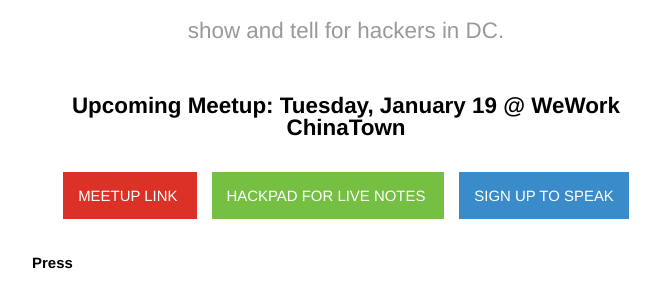
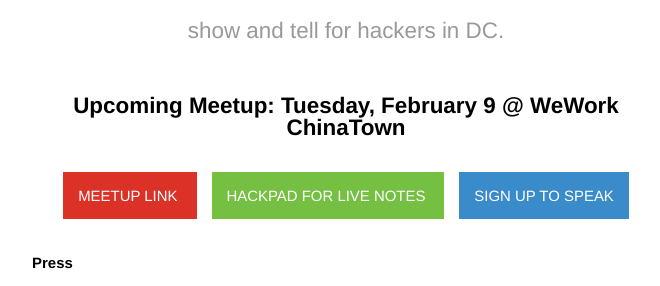
Before and after one commit to dchackandtell/dchackandtell.github.io, a Jekyll site: the page built from index.html, in a window 1280 px wide. Shown: the part 181-467 px from the top of the page, without its empty margins (294-954 px from the left). Built offline with Jekyll 4.4.1, drawn with Linux system fonts in a browser that asks for light colours.

Commit message:
Update index.html
Updated with February's meetup link / date

```diff
--- a/index.html
+++ b/index.html
@@ -5,9 +5,9 @@
 
 <div id="home">
   <div id="links">
-    <h1>Upcoming Meetup: Tuesday, January 19 @ WeWork ChinaTown</h1>
+    <h1>Upcoming Meetup: Tuesday, February 9 @ WeWork ChinaTown</h1>
 
-    <a href="http://www.meetup.com/DC-Hack-and-Tell/events/227724367/"
+    <a href="http://www.meetup.com/DC-Hack-and-Tell/events/227724506/"
        class="button red"> MeetUp Link </a>
     <a href="https://hackpad.com/sHmljSNxt0U" class="button green">
       HackPad for Live Notes </a>
```
